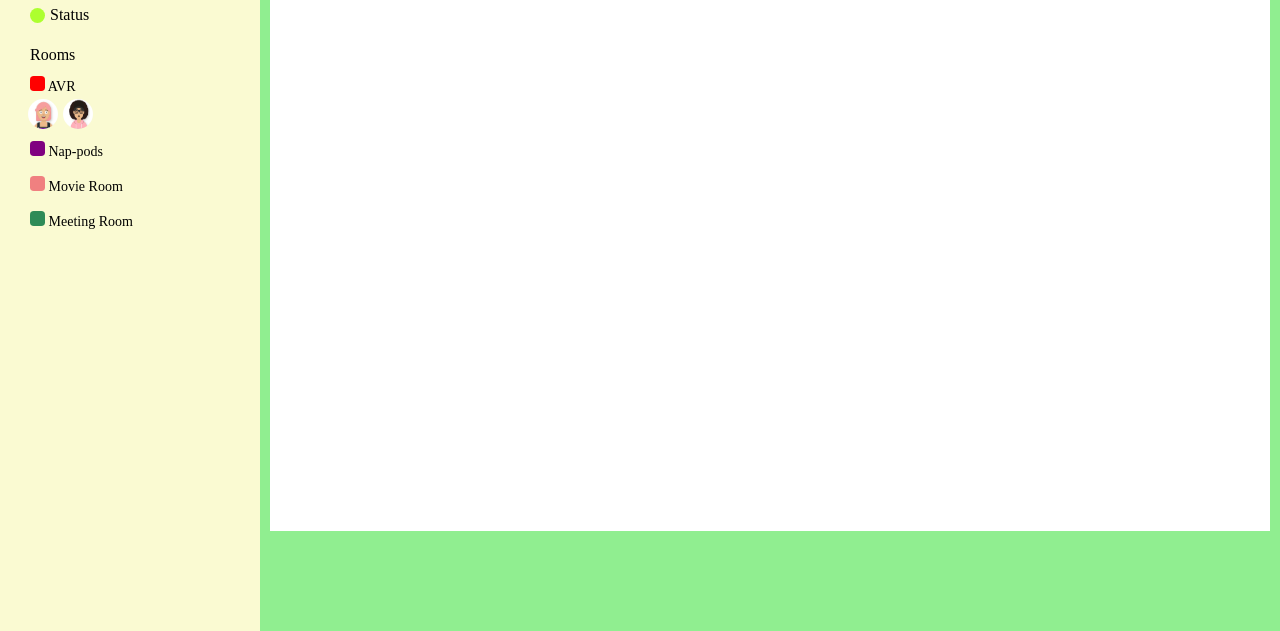
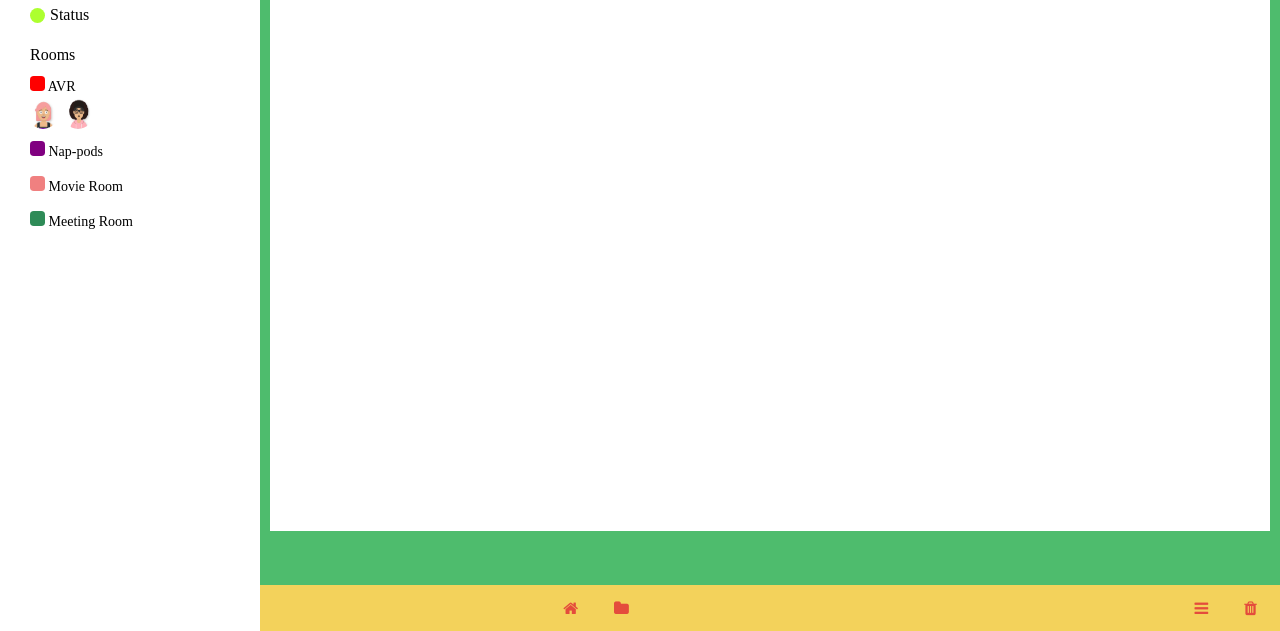
Before and after one commit to SuperHazel12/FrontEndTeam, a plain HTML site: page BasicApp/index.html in a window 1280 px wide. Shown: the part 169-800 px from the top of the page. Drawn offline with Linux system fonts and the light colour scheme.

Commit message:
[feat] [Richard] Added Footer
Added Footer, Fixed indentions, and added some dummy buttons from W3Schools.

```diff
--- a/BasicApp/index.html
+++ b/BasicApp/index.html
@@ -3,6 +3,7 @@
     <meta charset="UTF-8">
     <meta name="viewport" content="width=device-width, initial-scale=1.0">
     <link rel="stylesheet" href="style.css" />
+    <link rel="stylesheet" href="https://cdnjs.cloudflare.com/ajax/libs/font-awesome/4.7.0/css/font-awesome.min.css">
 
     <title>Katchup</title>
 </head>
@@ -54,12 +55,23 @@
     <div class="main">
         <div class="office">
         </div>
+        <div class="footer">
+            <table >
+                <tr>
+                    <td>
+                        <th class="left-cell">
+                            <button class="btn"><i class="fa fa-home"></i></button>
+                            <button class="btn"><i class="fa fa-folder"></i></button>
+                        </th>
+                        <th class="right-cell">
+                            <button class="btn"><i class="fa fa-bars"></i></button>
+                            <button class="btn"><i class="fa fa-trash"></i></button>
+                        </th>
+                    </td>
+                </tr>
+            </table>
+        </div>
+    </div>
 
-        <!-- <div class="footer">
-            <div class="footer-button">
-            </div>
-        </div> -->
-
-    </div>
 </body>
 </html>
--- a/BasicApp/style.css
+++ b/BasicApp/style.css
@@ -6,12 +6,12 @@ body {
 .side-bar {
   height: 100%;
   width: 260px;
-  background-color: lightgoldenrodyellow;
+  background-color:white;
   position: fixed;
 }
 /* card of side-bar */
 .card {
-  background-color: #ed1c24;
+  background-color: #e44c3c;
   width: 100%;
   height: 150px;
   padding-top: 0;
@@ -146,7 +146,7 @@ li {
 /*left-side*/
 .main {
   margin-left: 260px;
-  background-color: lightgreen;
+  background-color: #4ebc6d;
   height: 100%;
   z-index: 0;
   display: flex;
@@ -163,6 +163,27 @@ li {
 }
 
 /* footer */
+.footer {
+  position: fixed;
+  left: 0;
+  bottom: 0;
+  width: 1276px;
+  margin-left: 260px;
+  background-color: #f3d25b;
+  text-align: center;
+}
+
+table{
+  width: 100%;
+}
+
+.left-cell{
+  text-align: center;
+}
+
+.right-cell{
+  text-align: center;
+}
 
 /* .footer-button
 {
@@ -170,6 +191,15 @@ li {
     position: relative;
     top: 100px;
 } */
+
+.btn {
+  background-color: #f3d25b;
+  border: none;
+  color: #e44c3c;
+  padding: 12px 16px;
+  font-size: 16px;
+  cursor: pointer;
+}
 
 .people {
   display: flex;
```
Lines whose indentation alone changed are shown as unchanged.
